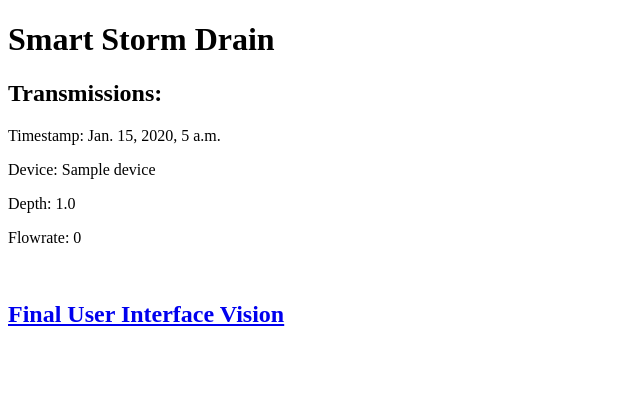
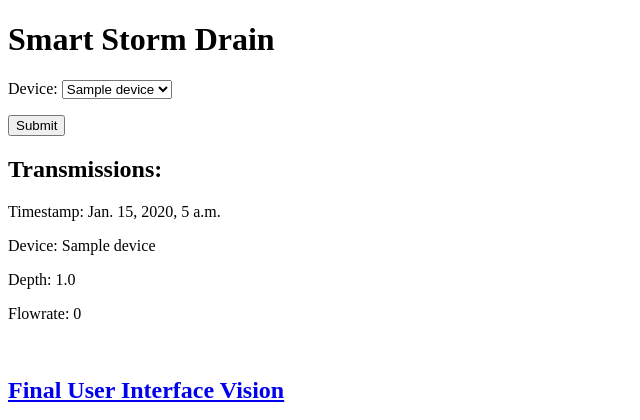
Before and after one commit to awaciern/smart-storm-drain, a Django app: page / in a window 1280 px wide. Shown: the top 420 px of the page, without its empty margins (0-640 px from the left). Run offline with Django 3.2, Linux system fonts and the light colour scheme; tables that the repository leaves empty hold one stand-in row (values such as "Sample post").

Commit message:
Device filter implemented

```diff
--- a/webapp/forms.py
+++ b/webapp/forms.py
@@ -1,8 +1,17 @@
 from django import forms
-from .models import Message
+from .models import Device
 
 # class MessageForm(forms.ModelForm):
 #
 #     class Meta:
 #         model = Message
 #         fields = ('text',)
+
+
+class DeviceForm(forms.ModelForm):
+    device = forms.ModelChoiceField(queryset=Device.objects.all(),
+                                    empty_label=None)
+
+    class Meta:
+        model = Device
+        fields = ()
--- a/webapp/templates/index.html
+++ b/webapp/templates/index.html
@@ -3,6 +3,12 @@
 <html>
   <body>
     <h1>Smart Storm Drain</h1>
+    {% block content %}
+    <form method="POST" class="post-form">{% csrf_token %}
+        {{ form.as_p }}
+        <button type="submit" class="save btn btn-default">Submit</button>
+    </form>
+    {% endblock %}
     <h2>Transmissions:</h2>
     {% for transmission in transmissions %}
     <div>
--- a/webapp/views.py
+++ b/webapp/views.py
@@ -1,11 +1,20 @@
 from django.shortcuts import render
-from .models import Transmission
-# from .forms import MessageForm
+from .models import Device, Transmission
+from .forms import DeviceForm
 
 def index(request):
-    transmissions = Transmission.objects.all()
+    # Initially select the first device in the database
+    form = DeviceForm(initial = {'device': Device.objects.first()})
+    transmissions = Transmission.objects.filter(device=Device.objects.first())
 
-    return render(request, 'index.html', {'transmissions': transmissions})
+    # Once user selects a device, display its data
+    if request.method == 'POST':
+        device = request.POST.get('device')
+        form = DeviceForm(initial = {'device': device})
+        transmissions = Transmission.objects.filter(device=device)
+
+    # Render the html template with the necessary data passed in
+    return render(request, 'index.html', {'form': form, 'transmissions': transmissions})
 
 def ui(request):
     return render(request, 'ui.html', context=None)
```
